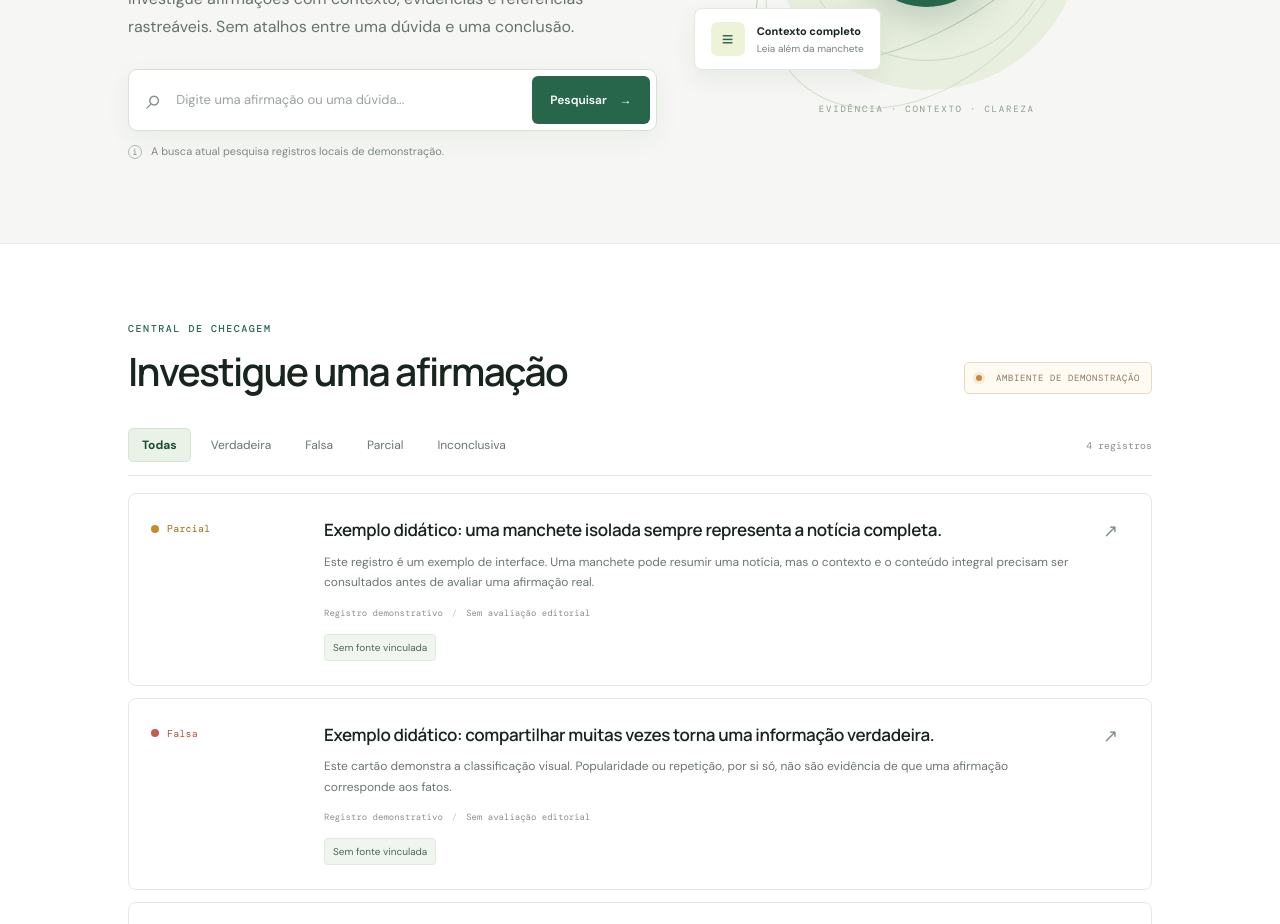
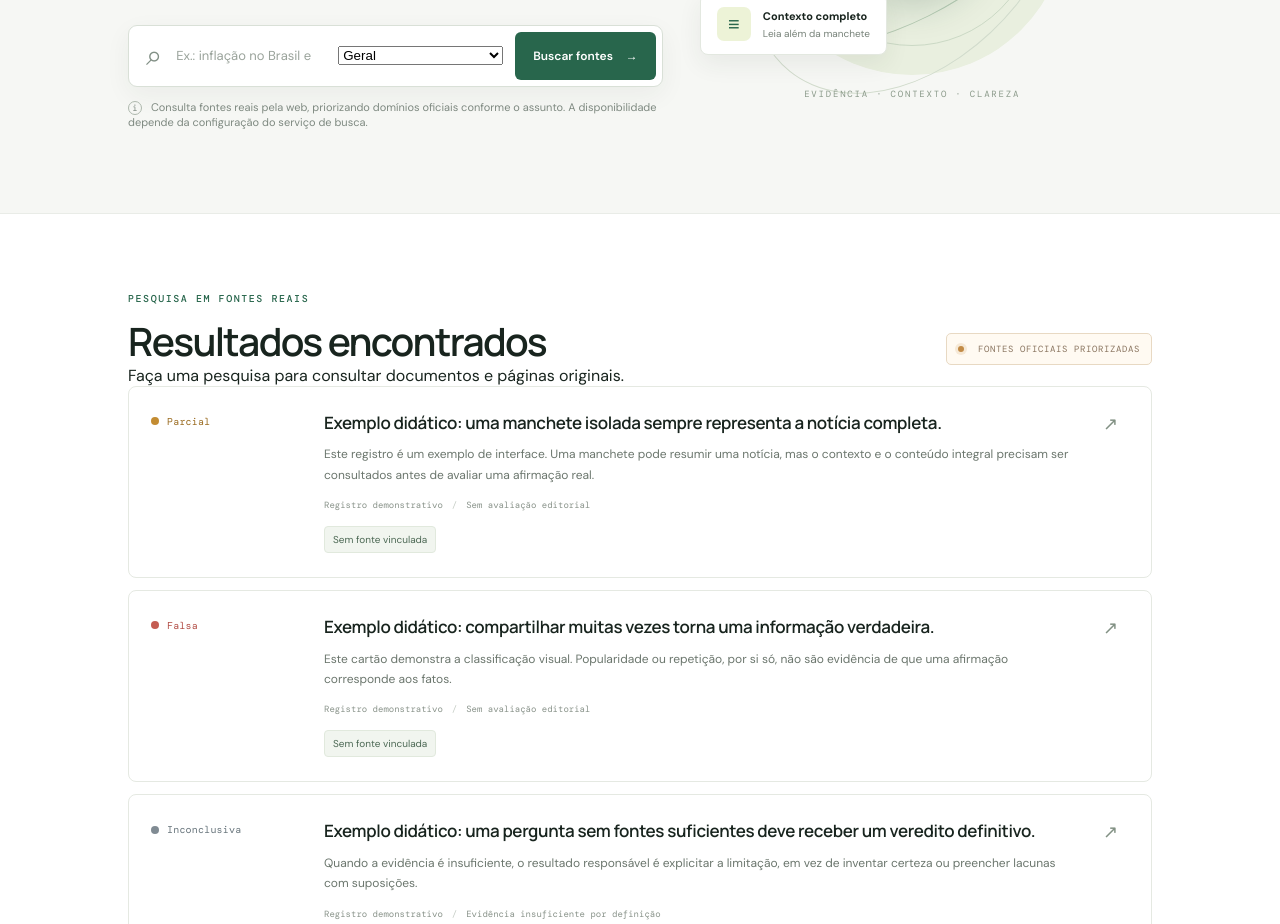
Before and after one commit to vmclash78-create/FonteViva, a website: page index.html in a window 1280 px wide. Shown: the part 451-1375 px from the top of the page. Drawn offline with nearby package versions, Linux system fonts and the light colour scheme.

Commit message:
feat: add official-source search controls

```diff
--- a/index.html
+++ b/index.html
@@ -31,14 +31,16 @@
       <div class="hero-copy">
         <div class="eyebrow"><span class="status-dot"></span> CHECAGEM COM TRANSPARÊNCIA</div>
         <h1>Antes de acreditar,<br><em>encontre a fonte.</em></h1>
-        <p class="hero-description">Investigue afirmações com contexto, evidências e referências rastreáveis. Sem atalhos entre uma dúvida e uma conclusão.</p>
+        <p class="hero-description">Pesquise documentos, dados e comunicados publicados por órgãos oficiais e instituições reconhecidas. Confira a fonte original antes de tirar conclusões.</p>
         <form id="search-form" class="search-form" role="search">
           <label class="sr-only" for="search-input">O que você quer verificar?</label>
           <span class="search-icon" aria-hidden="true">⌕</span>
-          <input id="search-input" name="q" type="search" placeholder="Digite uma afirmação ou uma dúvida..." autocomplete="off">
-          <button type="submit">Pesquisar <span aria-hidden="true">→</span></button>
+          <input id="search-input" name="q" type="search" placeholder="Ex.: inflação no Brasil em 2025..." autocomplete="off" maxlength="300" required>
+          <label class="sr-only" for="source-topic">Tipo de fonte</label>
+          <select id="source-topic" name="topic" aria-label="Priorizar fontes oficiais por assunto"><option value="geral">Geral</option><option value="governo">Governo e legislação</option><option value="saude">Saúde</option><option value="economia">Economia e indicadores</option><option value="ciencia">Ciência e pesquisa</option><option value="eleicoes">Eleições</option></select>
+          <button id="search-button" type="submit">Buscar fontes <span aria-hidden="true">→</span></button>
         </form>
-        <div class="search-hint"><span class="hint-symbol">i</span> A busca atual pesquisa registros locais de demonstração.</div>
+        <div class="search-hint"><span class="hint-symbol">i</span> Consulta fontes reais pela web, priorizando domínios oficiais conforme o assunto. A disponibilidade depende da configuração do serviço de busca.</div>
       </div>
       <div class="hero-visual" aria-label="Ilustração abstrata de fontes conectadas">
         <div class="visual-orbit orbit-one"></div>
@@ -52,26 +54,17 @@
 
     <section class="results-section" id="resultados">
       <div class="section-heading">
-        <div><div class="eyebrow">CENTRAL DE CHECAGEM</div><h2>Investigue uma afirmação</h2></div>
-        <span class="demo-label"><span></span> AMBIENTE DE DEMONSTRAÇÃO</span>
+        <div><div class="eyebrow">PESQUISA EM FONTES REAIS</div><h2>Resultados encontrados</h2></div>
+        <span id="search-mode-label" class="demo-label"><span></span> FONTES OFICIAIS PRIORIZADAS</span>
       </div>
-      <div class="toolbar">
-        <div class="filter-tabs" role="group" aria-label="Filtrar por classificação">
-          <button class="filter-tab active" data-filter="all" aria-pressed="true">Todas</button>
-          <button class="filter-tab" data-filter="true" aria-pressed="false">Verdadeira</button>
-          <button class="filter-tab" data-filter="false" aria-pressed="false">Falsa</button>
-          <button class="filter-tab" data-filter="partial" aria-pressed="false">Parcial</button>
-          <button class="filter-tab" data-filter="uncertain" aria-pressed="false">Inconclusiva</button>
-        </div>
-        <span id="result-count" class="result-count" aria-live="polite"></span>
-      </div>
+      <div id="search-summary" class="search-summary" aria-live="polite">Faça uma pesquisa para consultar documentos e páginas originais.</div>
       <div id="results-list" class="results-list" aria-live="polite"></div>
       <div id="empty-state" class="empty-state" hidden>
-        <div class="empty-symbol">⌕</div><h3>Nenhum registro encontrado</h3>
-        <p>Tente outros termos ou remova o filtro. Uma busca sem resultado não significa que a afirmação seja falsa.</p>
-        <button id="clear-search" class="text-button">Limpar pesquisa <span aria-hidden="true">→</span></button>
+        <div class="empty-symbol">⌕</div><h3>Nenhum resultado disponível</h3>
+        <p>Isso não prova que a afirmação seja falsa. Tente reformular a busca ou escolher outra categoria de fontes.</p>
+        <button id="clear-search" class="text-button" type="button">Limpar pesquisa <span aria-hidden="true">→</span></button>
       </div>
-      <p class="results-disclaimer">Os exemplos desta versão demonstram a interface e não constituem checagens editoriais. Não use estes registros como orientação factual.</p>
+      <p class="results-disclaimer">Os resultados são páginas recuperadas de fontes externas, não vereditos automáticos. Confira o documento original, a data, o contexto e se a evidência sustenta a alegação.</p>
     </section>
 
     <section class="principles-section" id="como-funciona">
```
